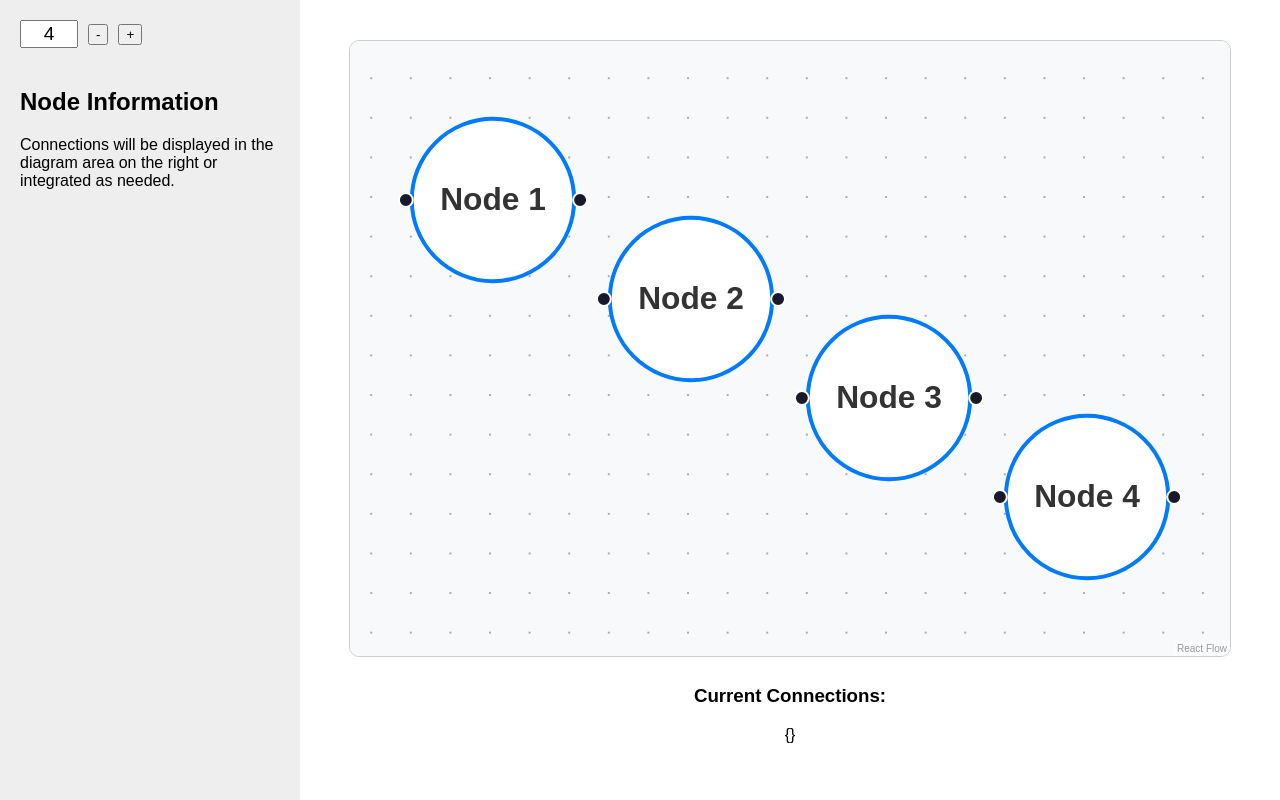
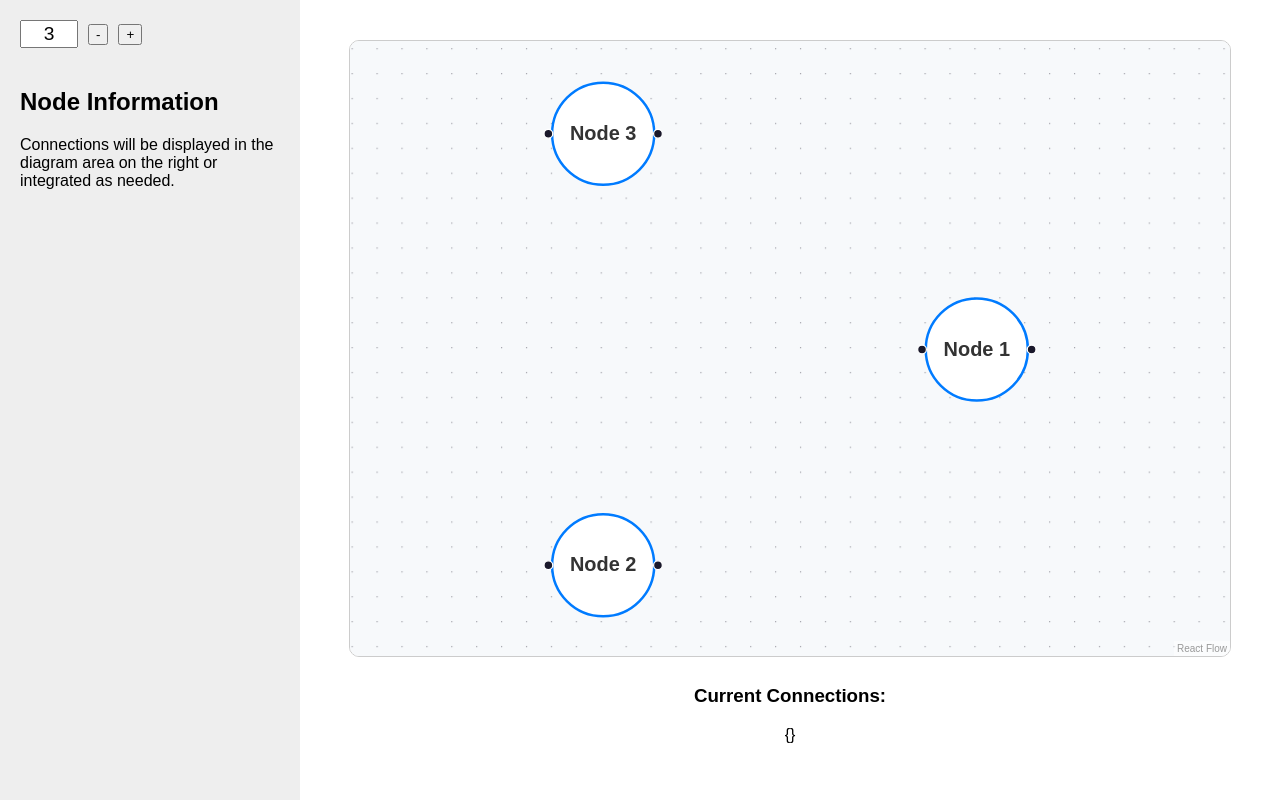
Before and after one commit to MahinSindhwani/IntuitiveCS, a React (Vite) app: page / in a window 1280 px wide. Built offline with nearby package versions, Linux system fonts and the light colour scheme.

Commit message:
Initial node count

```diff
--- a/src/App.jsx
+++ b/src/App.jsx
@@ -44,12 +44,35 @@ const App = ({ nodeCount }) => {
   };
 
   useEffect(() => {
-    const newNodes = Array.from({ length: nodeCount }, (_, i) => ({
-      id: (i + 1).toString(),
-      type: "custom",
-      position: { x: i * 100, y: i * 50 },
-      data: { label: `Node ${i + 1}` },
-    }));
+    const calculatePositions = (count) => {
+      const centerX = 400; // X-coordinate of the center
+      const centerY = 300; // Y-coordinate of the center
+      const radius = 200; // Distance from the center
+
+      if (count === 1) {
+        return [{ x: centerX, y: centerY }];
+      }
+
+      const positions = [];
+      for (let i = 0; i < count; i++) {
+        const angle = (2 * Math.PI * i) / count; // Divide the circle equally
+        const x = centerX + radius * Math.cos(angle);
+        const y = centerY + radius * Math.sin(angle);
+        positions.push({ x, y });
+      }
+      return positions;
+    };
+
+    const newNodes = Array.from({ length: nodeCount }, (_, i) => {
+      const positions = calculatePositions(nodeCount);
+      return {
+        id: (i + 1).toString(),
+        type: "custom",
+        position: positions[i],
+        data: { label: `Node ${i + 1}` },
+      };
+    });
+
     setNodes(newNodes);
     setEdges([]);
   }, [nodeCount, setNodes, setEdges]);
--- a/src/main.jsx
+++ b/src/main.jsx
@@ -5,7 +5,7 @@ import App from "./App.jsx";
 import Counter from "./counter.jsx";
 
 function Main() {
-  const [nodeCount, setNodeCount] = useState(4);
+  const [nodeCount, setNodeCount] = useState(3);
 
   return (
     <div id="layout">
@@ -13,7 +13,10 @@ function Main() {
         <Counter value={nodeCount} onChange={setNodeCount} />
         <div id="node-info">
           <h2>Node Information</h2>
-          <p>Connections will be displayed in the diagram area on the right or integrated as needed.</p>
+          <p>
+            Connections will be displayed in the diagram area on the right or
+            integrated as needed.
+          </p>
         </div>
       </div>
       <div id="main-area">
```
